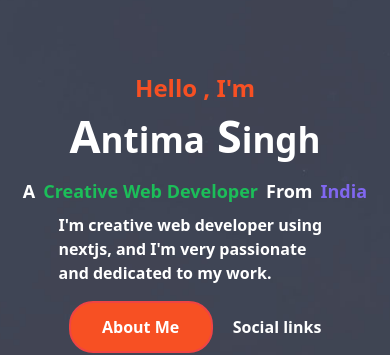
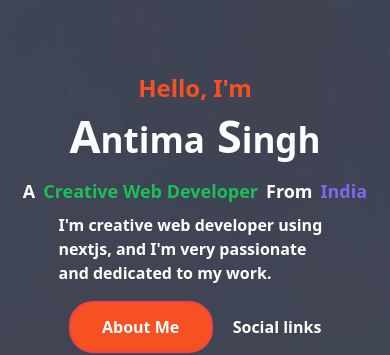
Before and after one commit to Antima1123/antima_portfolio, a Next.js app: page / in a window 390 px wide. Shown: the part 299-654 px from the top of the page. Built offline with nearby package versions, Linux system fonts and the light colour scheme.

Commit message:
apostrophy

```diff
--- a/src/app/components/FirstPage.tsx
+++ b/src/app/components/FirstPage.tsx
@@ -3,14 +3,7 @@
 import Image from "next/image"
 
 const FirstPage = () => {
-    const Hello = `Hello , I'm`;
-    const A = `A`;
-    const S = `S`;
-    const create = `Creative Web Developer`;
-    const india = `India`;
-    const I = `I'm creative web developer using nextjs, and I'm very passionate and dedicated to my work.`;
-    const social = `Social links`;
-    const about = `About Me`
+    const as = `'` ;
     return (
         <div
         className="-mt-[4rem] h-full"
@@ -25,25 +18,25 @@ const FirstPage = () => {
 
 
                 <div className="flex flex-col md:gap-4  gap-2 w-full pt-20  items-center md:items-start">
-                    <div className="text-[24px]  text-[#f75023]">{Hello}</div>
+                    <div className="text-[24px]  text-[#f75023]">Hello, I{as}m</div>
                     <div className="md:text-[45px]  text-[35px]  flex gap-3">
                         <div className="flex">
-                            <p className=" md:text-[62px]  text-[45px] md:-mt-5  -mt-3">{A}</p>ntima
+                            <p className=" md:text-[62px]  text-[45px] md:-mt-5  -mt-3">A</p>ntima
                         </div>
                         <div className="flex">
-                            <p className=" md:text-[62px]  text-[45px] md:-mt-5  -mt-3">{S}</p>ingh
+                            <p className=" md:text-[62px]  text-[45px] md:-mt-5  -mt-3"> S</p>ingh
                         </div>
                     </div>
                     <div className="lg:text-[20px] text-[18px] items-center gap-2 flex  text-white">
                         <p >A</p>
-                        <p className="text-[#1cbe59]">{create} </p>
+                        <p className="text-[#1cbe59]">Creative Web Developer</p>
                         <p>From</p>
-                        <p className="text-[#8067f0]">{india}</p>
+                        <p className="text-[#8067f0]">India</p>
                     </div>
-                    <div className="text-[16px] w-[70%] sm:w-[46%] md:w-full ">{I} </div>
+                    <div className="text-[16px] w-[70%] sm:w-[46%] md:w-full ">I{as}m creative web developer using nextjs, and I{as}m very passionate and dedicated to my work.</div>
                     <div className="flex pt-2 gap-5 w-full md:justify-start  justify-center items-center">
-                        <button className="w-[9rem]  rounded-3xl p-3 bg-[#f75023] hover:bg-transparent border-2 border-red-500 transition-all duration-500">{about}</button>
-                        <div>{social} </div>
+                        <button className="w-[9rem]  rounded-3xl p-3 bg-[#f75023] hover:bg-transparent border-2 border-red-500 transition-all duration-500">About Me</button>
+                        <div>Social links</div>
                     </div>
                 </div>
                 <div className=" pt-20 w-full items-center md:flex flex-col justify-center relative  hidden">
```
